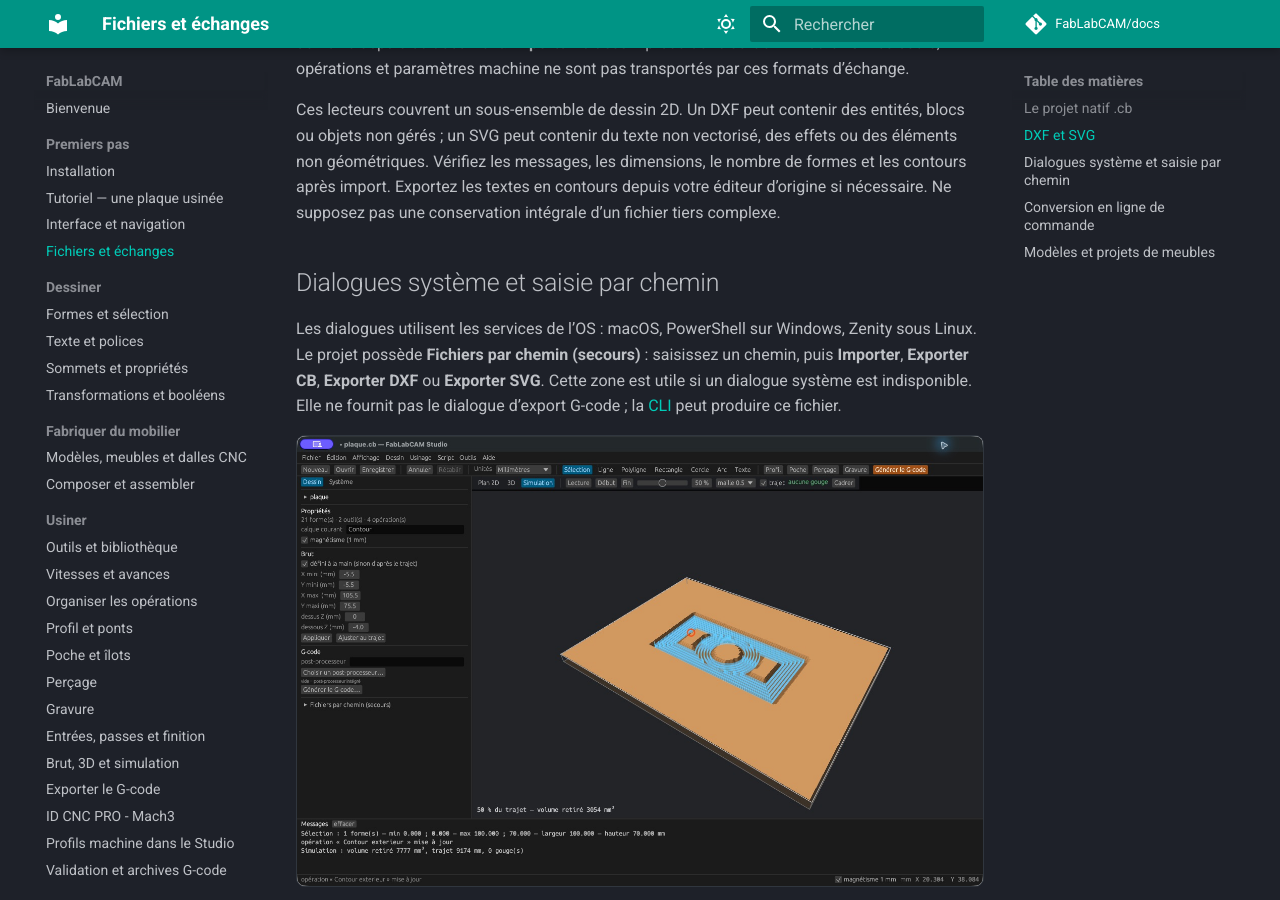
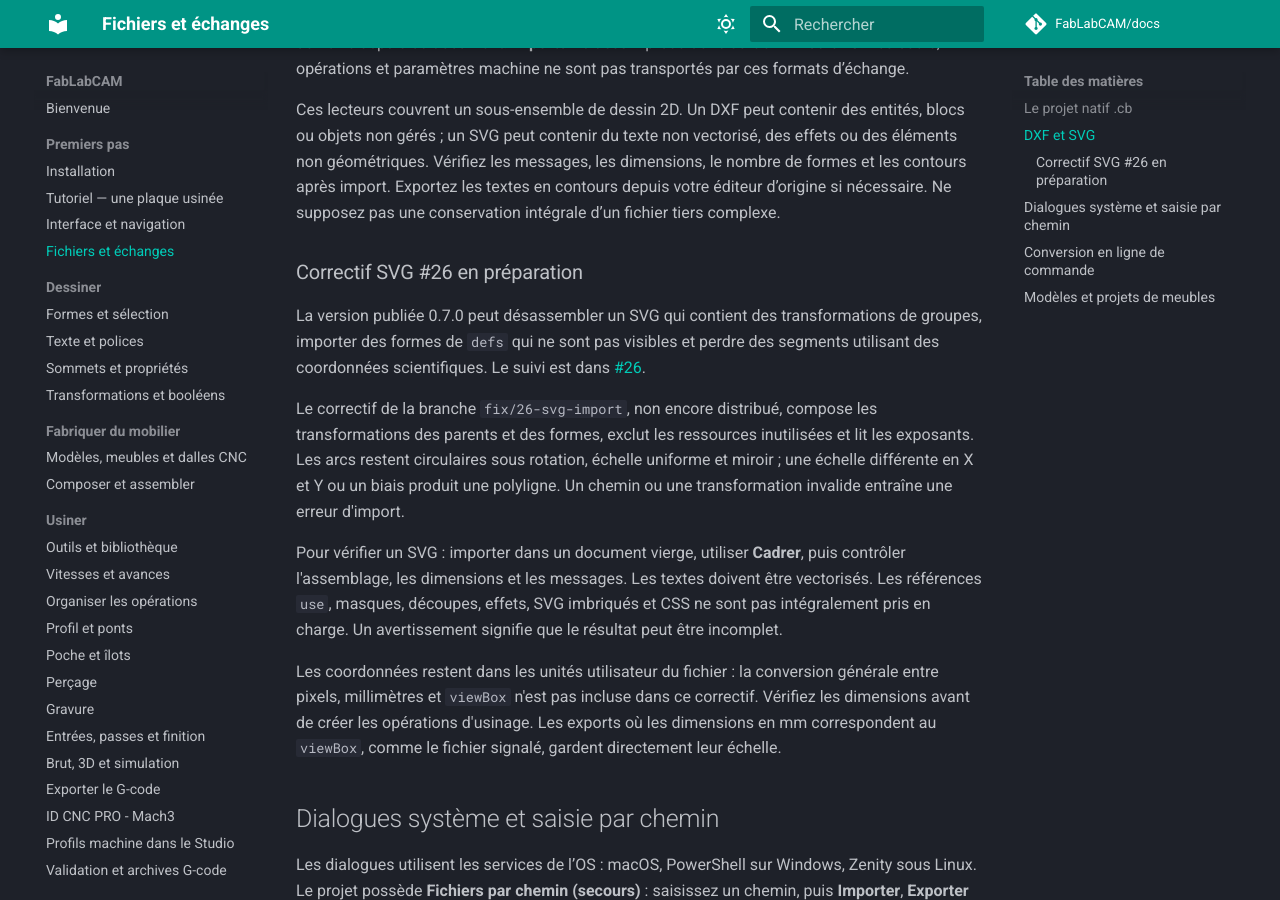
Before and after one commit to FabLabCAM/docs, an MkDocs documentation site: the page built from docs/guide/fichiers.md, in a window 1280 px wide and 900 px high, scrolled down 986 px. Built offline with MkDocs 1.6.1 and Material for MkDocs 9.7.7, drawn with Linux system fonts in a browser that asks for light colours; comment, search, counter and statistics services are not loaded.

Commit message:
docs: describe SVG import fix and remaining limits
Track FabLabCAM/core#26 as unpublished; document transformed contours, resource exclusion, numeric parsing and validation.

```diff
--- a/docs/guide/fichiers.md
+++ b/docs/guide/fichiers.md
@@ -26,6 +26,31 @@ des éléments non géométriques. Vérifiez les messages, les dimensions, le no
 formes et les contours après import. Exportez les textes en contours depuis votre
 éditeur d’origine si nécessaire. Ne supposez pas une conservation intégrale d’un
 fichier tiers complexe.
+
+### Correctif SVG #26 en préparation
+
+La version publiée 0.7.0 peut désassembler un SVG qui contient des transformations
+de groupes, importer des formes de `defs` qui ne sont pas visibles et perdre des
+segments utilisant des coordonnées scientifiques. Le suivi est dans
+[#26](https://github.com/FabLabCAM/core/issues/26).
+
+Le correctif de la branche `fix/26-svg-import`, non encore distribué, compose les
+transformations des parents et des formes, exclut les ressources inutilisées et
+lit les exposants. Les arcs restent circulaires sous rotation, échelle uniforme
+et miroir ; une échelle différente en X et Y ou un biais produit une polyligne.
+Un chemin ou une transformation invalide entraîne une erreur d'import.
+
+Pour vérifier un SVG : importer dans un document vierge, utiliser **Cadrer**, puis
+contrôler l'assemblage, les dimensions et les messages. Les textes doivent être
+vectorisés. Les références `use`, masques, découpes, effets, SVG imbriqués et CSS
+ne sont pas intégralement pris en charge. Un avertissement signifie que le résultat
+peut être incomplet.
+
+Les coordonnées restent dans les unités utilisateur du fichier : la conversion
+générale entre pixels, millimètres et `viewBox` n'est pas incluse dans ce correctif.
+Vérifiez les dimensions avant de créer les opérations d'usinage. Les exports où
+les dimensions en mm correspondent au `viewBox`, comme le fichier signalé, gardent
+directement leur échelle.
 
 ## Dialogues système et saisie par chemin
 
```
Also changed, not shown: docs/reference/fonctionnalites.md (+5 -1 lines), docs/reference/suivi.md (+1 -0 lines), docs/reference/versions.md (+11 -0 lines).
